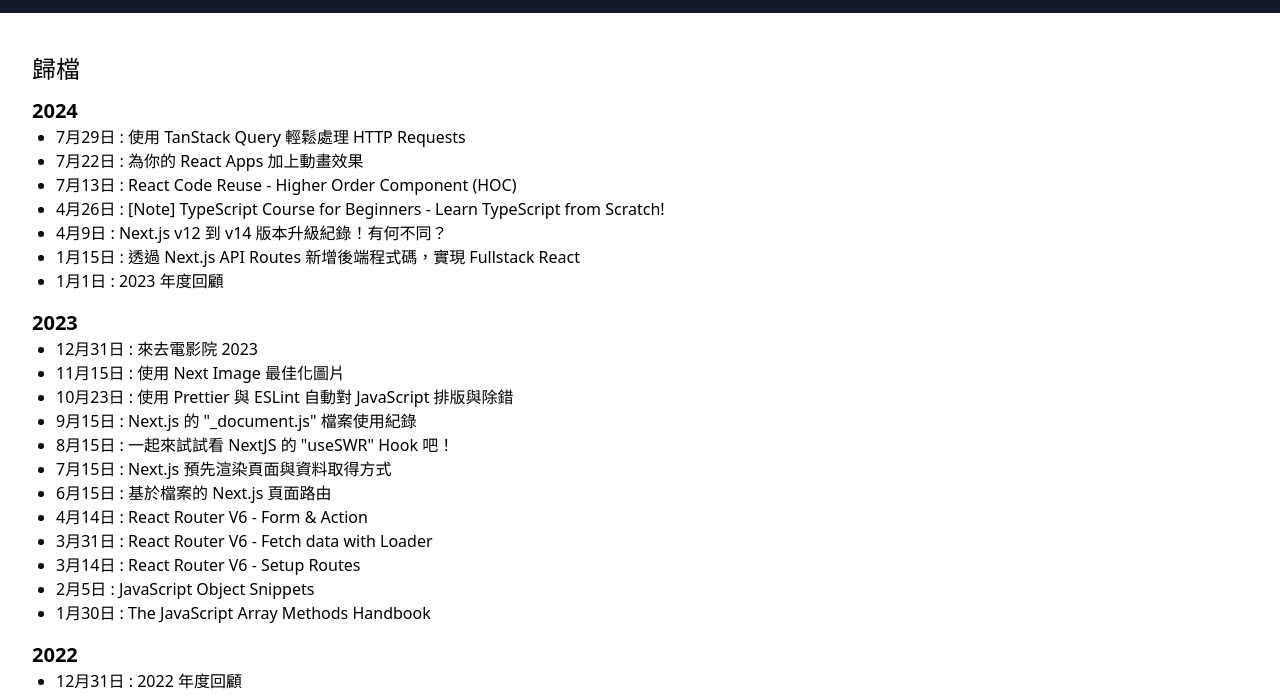
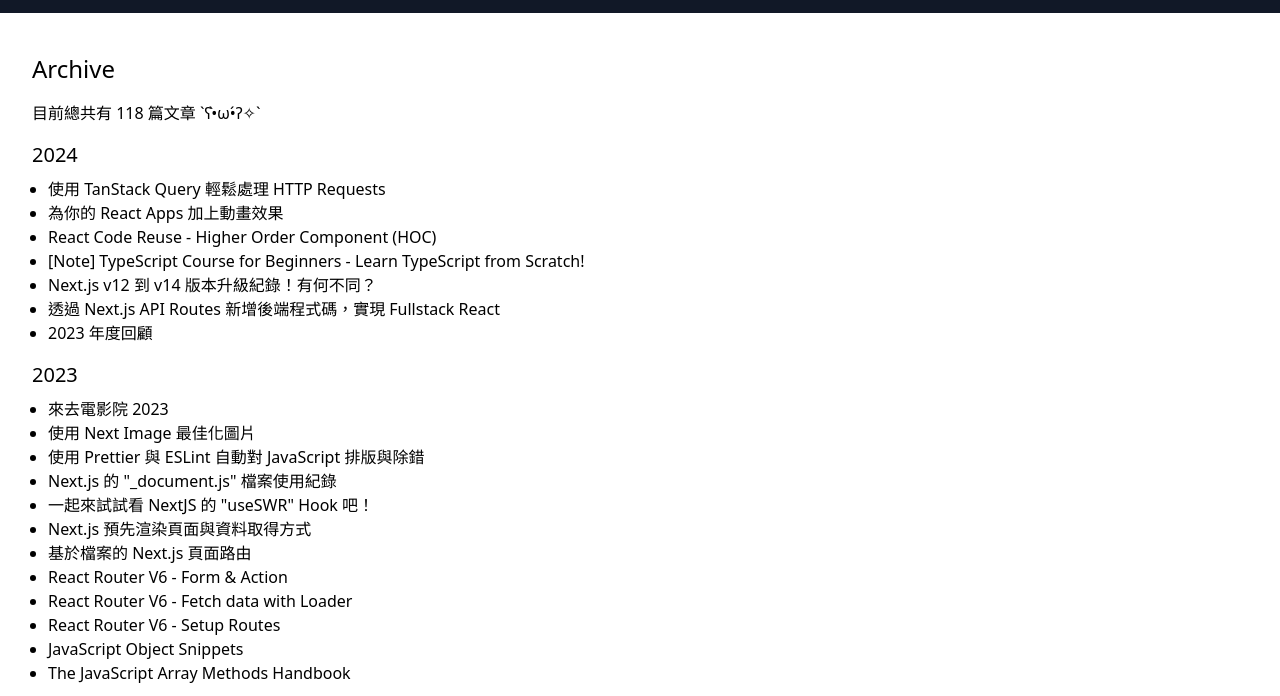
Before and after one commit to castle2668/astro-blog, an Astro site: page /archive in a window 1280 px wide. Shown: the part 74-770 px from the top of the page. Built offline with nearby package versions, Linux system fonts and the light colour scheme; Astro itself is replaced by a stand-in of ours.

Commit message:
Add archive page

```diff
--- a/src/pages/archive.astro
+++ b/src/pages/archive.astro
@@ -4,7 +4,6 @@
 
 import MainLayout from "../layouts/MainLayout.astro";
 
-// 取得所有文章並排序
 const allBlogArticles: CollectionEntry<"blog">[] = (
   await getCollection("blog")
 ).sort(
@@ -12,49 +11,54 @@
     b.data.date.valueOf() - a.data.date.valueOf()
 );
 
-// 按照年份分類文章
-const articlesByYear = allBlogArticles.reduce((acc, article) => {
-  const year = new Date(article.data.date).getFullYear();
-  if (!acc[year]) {
-    acc[year] = [];
-  }
-  acc[year].push(article);
-  return acc;
-}, {});
+// const tagArticles = allBlogArticles.filter((article) =>
+//   article.data.tags.includes(tag)
+// );
 
-// 將年份轉換為陣列並按降序排序
-const sortedYears = Object.keys(articlesByYear).sort(
-  (a, b) => parseInt(b) - parseInt(a)
-);
+// 依年份分類文章
+const articlesByYear = allBlogArticles.map((article) => {
+  const date = new Date(article.data.date);
+  return {
+    year: date.getFullYear(),
+    article,
+  };
+});
+
+// 找出所有年份
+const years = articlesByYear
+  .map((article) => article.year)
+  .filter((year, index, array) => array.indexOf(year) === index)
+  .sort((a, b) => b - a);
+
+// 依年份排序文章
+const articlesByYearSorted = years.map((year) => {
+  return {
+    year,
+    articles: articlesByYear.filter((article) => article.year === year),
+  };
+});
 ---
 
-<MainLayout title="歸檔">
-  <h1 class="text-2xl pb-3">歸檔</h1>
-  <div class="grid grid-cols-1 gap-4">
+<MainLayout>
+  <h1 class="text-2xl mb-4">Archive</h1>
+  <p class="mb-4">目前總共有 {articlesByYear.length} 篇文章 `ʕ•̀ω•́ʔ✧`</p>
   {
-      sortedYears.map((year) => (
-        <div>
-          <h2 class="text-xl font-semibold">{year}</h2>
-          <ul class="list-disc pl-6">
-            {(articlesByYear[year] as CollectionEntry<"blog">[]).map(
-              (article) => (
+    articlesByYearSorted.map((year) => (
+      <div class="mb-4">
+        <h2 class="text-xl mb-2">{year.year}</h2>
+        <ul class="list-disc ml-4">
+          {year.articles.map((article) => (
             <li>
               <a
-                    href={`/articles/${article.url}`}
-                    class="hover:text-indigo-400"
+                href={`/articles/${article.article.slug}`}
+                class="hover:text-indigo-500"
               >
-                    {new Date(article.data.date).toLocaleDateString("zh-TW", {
-                      month: "long",
-                      day: "numeric",
-                    })}
-                    : {article.data.title}
+                {article.article.data.title}
               </a>
             </li>
-              )
-            )}
+          ))}
         </ul>
       </div>
     ))
   }
-  </div>
 </MainLayout>
```
Lines whose indentation alone changed are shown as unchanged.
